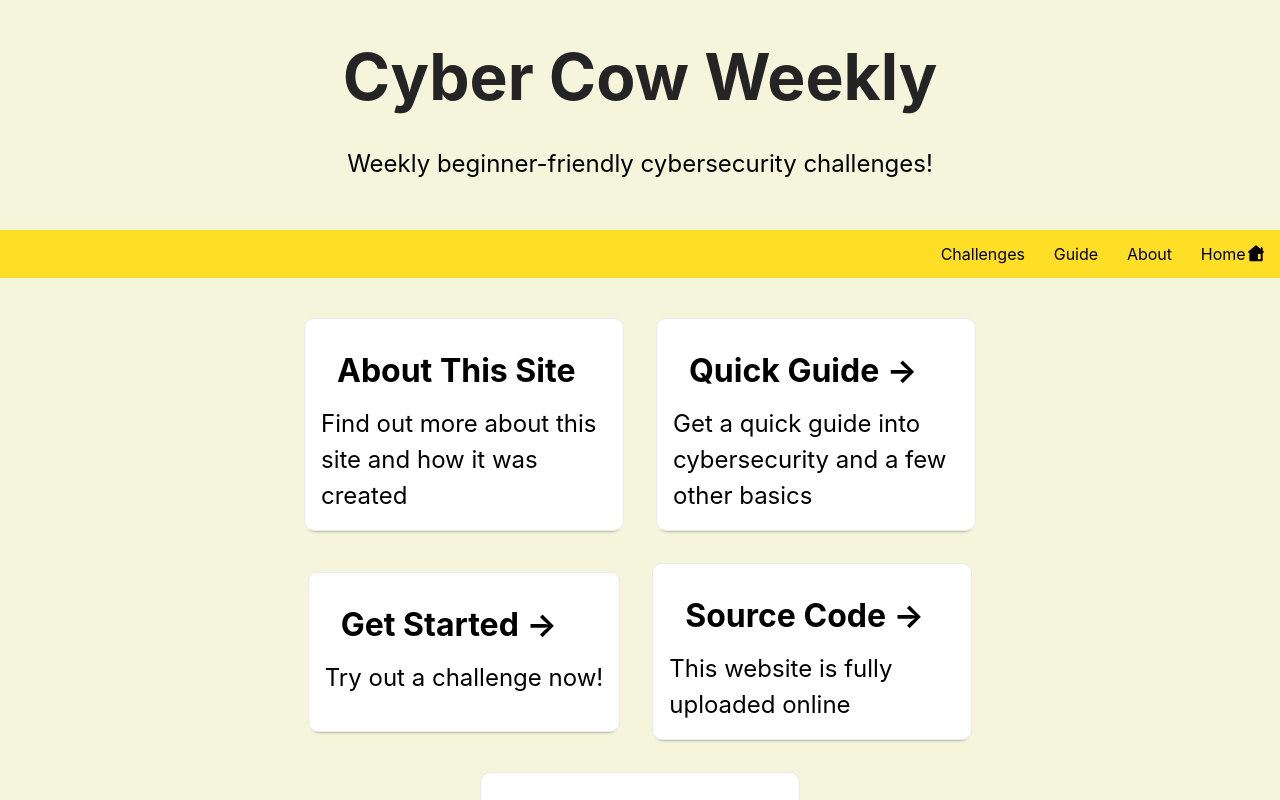
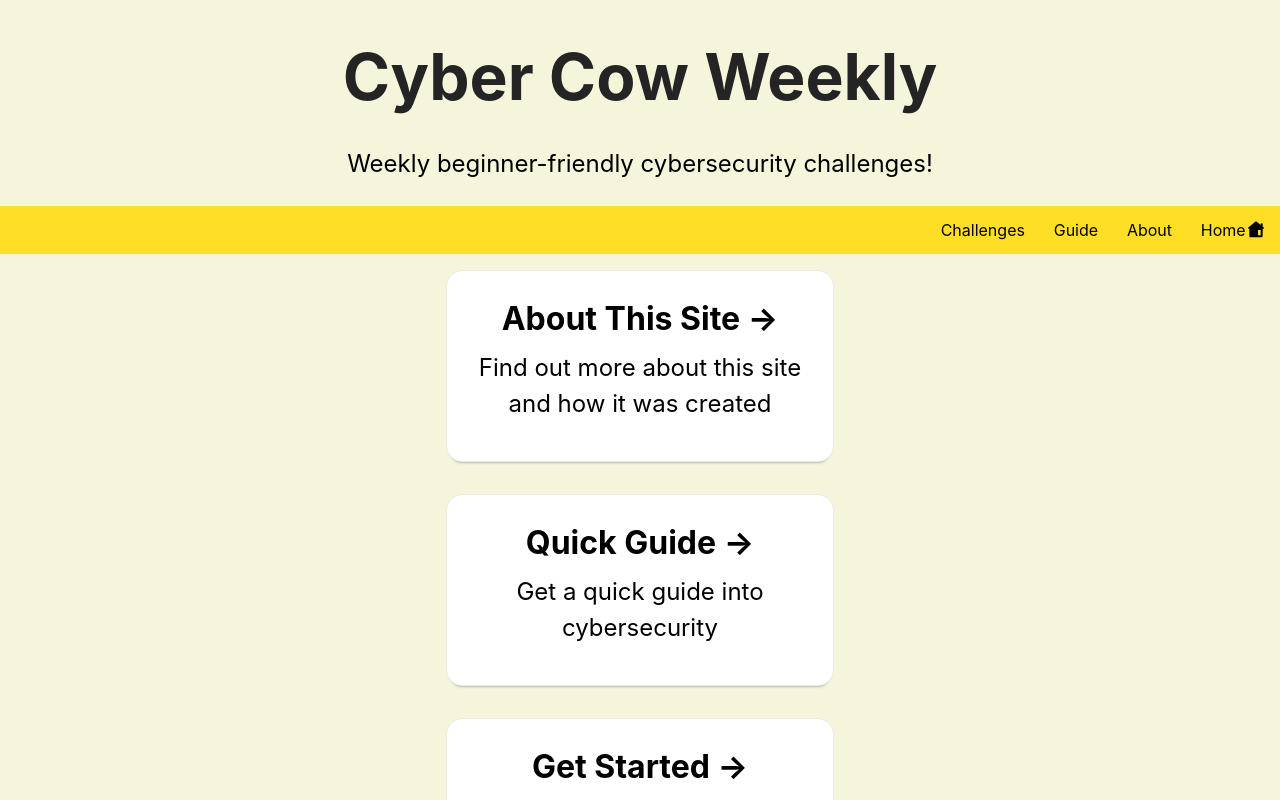
Before and after one commit to alexgeethob/cycow-weekly, a Next.js app: page / in a window 1280 px wide. Shown: the top 800 px of the page. Built offline with nearby package versions, Linux system fonts and the light colour scheme.

Commit message:
cards all same size, challenges now dropdown menu

```diff
--- a/pages/index.js
+++ b/pages/index.js
@@ -2,8 +2,6 @@ import Head from "next/head";
 import Image from "next/image";
 import styles from "/styles/Home.module.css";
 import Link from "next/link";
-
-
 
 export function Nav() {
   return (
@@ -21,9 +19,22 @@ export function Nav() {
         <Link href="/guide">
           <a>Guide</a>
         </Link>
-        <Link href="/challenges">
-          <a>Challenges</a>
-        </Link>
+        <div className={styles.dropDown}>
+          <Link href="/challenges">
+            <a className={styles.dropDownBtn}>Challenges</a>
+          </Link>
+          <div className={styles.dropDownBox}>
+            <Link href="/challenges/chal1">
+              <a>Challenge 1: Dots and Dashes</a>
+            </Link>
+            <Link href="/challenges/chal2">
+              <a>Challenge 2: Ten Plus Six</a>
+            </Link>
+            <Link href="/challenges">
+              <a>More</a>
+            </Link>
+          </div>
+        </div>
       </div>
     </nav>
   );
@@ -48,7 +59,12 @@ export function Title(props) {
 
 export function Card(props) {
   return (
-    <a href={props.link} className={styles.card} target="_blank" rel="noopener noreferrer">
+    <a
+      href={props.link}
+      className={styles.card}
+      target="_blank"
+      rel="noopener noreferrer"
+    >
       <h2>{props.name}</h2>
       <p>{props.message}</p>
     </a>
@@ -111,13 +127,13 @@ export default function Home() {
         <Nav></Nav>
         <Grid>
           <LinkCard
-            name="About This Site"
+            name="About This Site &rarr;"
             message="Find out more about this site and how it was created"
             link="/about"
           ></LinkCard>
           <LinkCard
             name="Quick Guide &rarr;"
-            message="Get a quick guide into cybersecurity and a few other basics"
+            message="Get a quick guide into cybersecurity"
             link="/guide"
           ></LinkCard>
           <LinkCard
--- a/styles/Chal.module.css
+++ b/styles/Chal.module.css
@@ -1,35 +1,6 @@
-.nav {
-  background-color: rgb(255, 222, 38);
-  float: left;
-  position: fixed;
-  width: 100%;
-  top: 0%;
-  margin: 0;
-  z-index: 2;
-}
-
-.navList {
-  margin: 0.4rem;
-  padding: 0.4rem;
-  align-items: center;
-}
-
-.navList a {
-  border-radius: 0.3rem;
-  display: flex;
-  float: right;
-  margin-bottom: 0.6rem;
-  padding: 0.4rem;
-  text-align: center;
-}
-
-.navList a:hover {
-  background-color: rgb(226, 165, 33);
-}
 
 .main {
   min-height: 80vh;
-  padding: 1rem 0;
   flex: 1;
   display: flex;
   flex-direction: column;
--- a/styles/Home.module.css
+++ b/styles/Home.module.css
@@ -1,13 +1,14 @@
 .container {
   min-height: 100vh;
 }
+
 .nav {
   background-color: rgb(255, 222, 38);
   float: left;
   position: sticky;
   width: 100%;
   top: 0%;
-  margin: 1.5rem;
+  margin: 0;
   z-index: 1;
 }
 
@@ -27,6 +28,46 @@
 
 .navList a:hover {
   background-color: rgb(212, 168, 23);
+}
+
+.dropDown{
+  display: block;
+  float: right;
+}
+
+.dropDownBox{
+  position: absolute;
+  top: 3.1rem;
+  padding: 0;
+  margin: 0;
+  display: none;
+  background-color: rgb(255, 234, 118);
+  box-shadow: 0px 3px 5px 0px rgba(0, 0, 0, 0.5);
+  z-index: 1;
+  animation: goDown 350ms ease forwards;
+  transform-origin: top center;
+}
+
+.dropDownBox a{
+  padding: 0.4rem;
+  margin: 0.3rem;
+}
+
+.dropDown:hover .dropDownBtn{
+  background-color: rgb(212, 168, 23);
+}
+
+.dropDown:hover .dropDownBox{
+  display: grid;
+}
+
+@keyframes goDown {
+  0% {
+    transform: scaleY(0)
+  }
+  100% {
+    transform: scaleY(1)
+  }
 }
 
 .main {
@@ -116,28 +157,30 @@
   color: inherit;
   text-decoration: none;
   border: 1px solid #eaeaea;
-  border-radius: 10px;
+  border-radius: 1rem;
   transition: all 0.6s ease;
-  max-width: 320px;
-  min-height: 10rem;
+  height: 12rem;
+  width: 38.5ch;
+  text-align: center;
 }
 
 .card:hover {
   box-shadow: 0px 10px 6px -5px rgba(0, 0, 0, 0.5);
   color: #004df3;
   border-color: #004df3;
-  transform: scale(1.2);
+  transform: scale(1.15);
 }
 
 .card h2 {
-  margin: 1rem;
+  margin: 0.75rem;
   font-size: 2rem;
 }
 
 .card p {
-  margin: 0;
+  margin: 0.25rem;
   font-size: 1.5rem;
   line-height: 1.5;
+
 }
 
 .logo {
```
Also changed, not shown: pages/challenges/chal1.js (+2 -19 lines).
